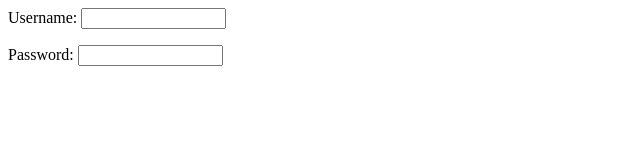
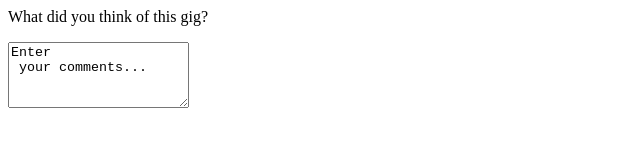
Before and after one commit to bantuNgxola/stars, a plain HTML site: page index.html in a window 1280 px wide. Shown: the whole page, without its empty margins (0-640 px from the left). Drawn offline with Linux system fonts and the light colour scheme.

Commit message:
Update index.html

```diff
--- a/index.html
+++ b/index.html
@@ -1,10 +1,5 @@
-<form action="http://www.example.com/login.php">
-<p>Username:
- <input type="text" name="username" size="15"
- maxlength="30" />
-</p>
-<p>Password:
- <input type="password" name="password" size="15"
- maxlength="30" />
-</p>
+<form action="http://www.example.com/comments.php">
+<p>What did you think of this gig?</p>
+ <textarea name="comments" cols="20" rows="4">Enter
+ your comments...</textarea>
 </form>
```
